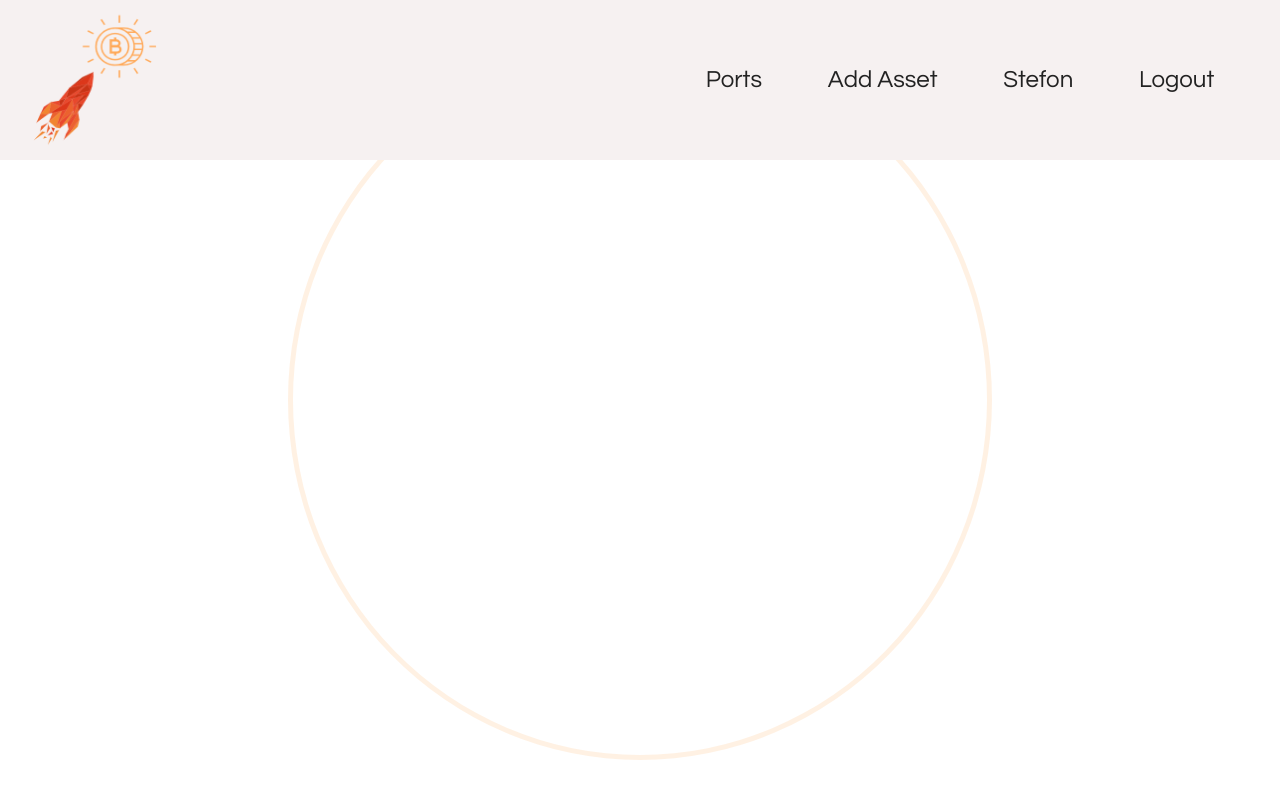
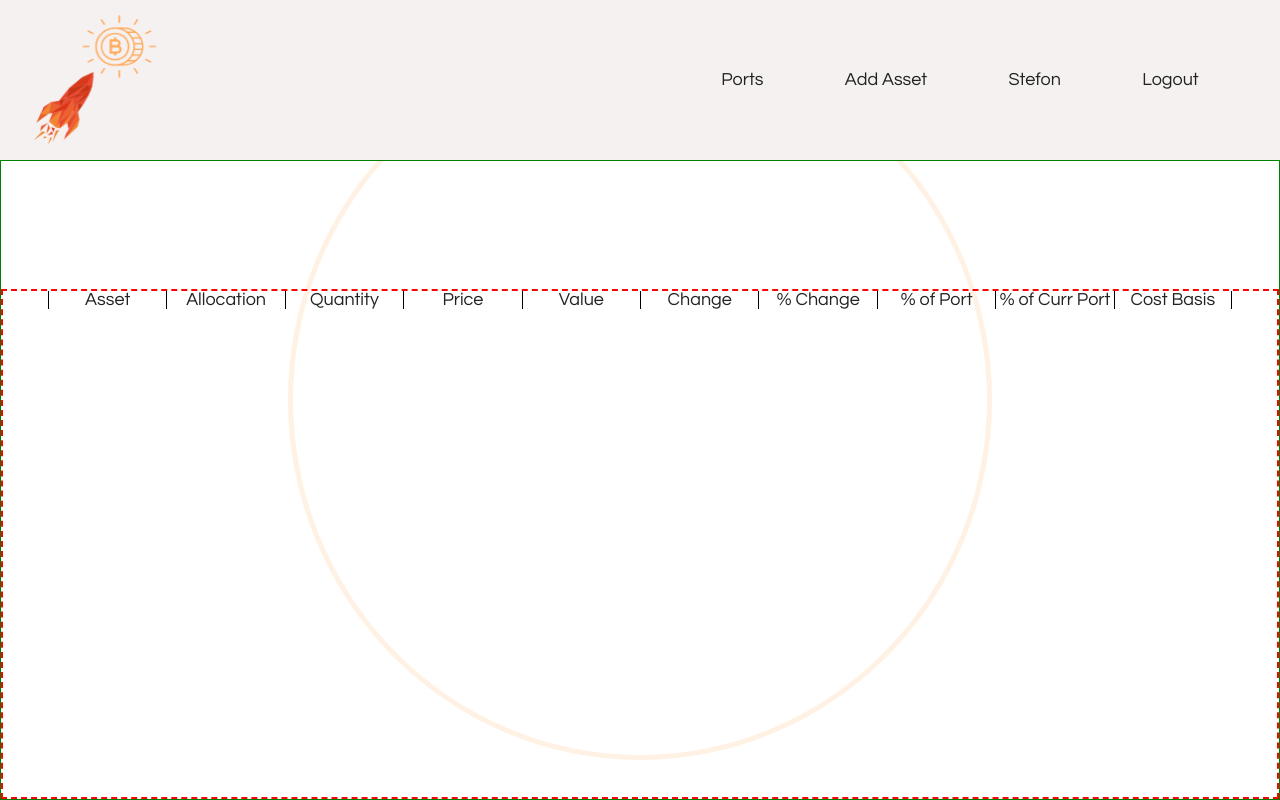
Before and after one commit to StefonSimmons/crypto-ports, a React (Create React App) app in the folder client/: page /portfolios/1 in a window 1280 px wide. Built offline with nearby package versions, Linux system fonts and the light colour scheme; no server answers.

Commit message:
portfolio screen layout and header

```diff
--- a/client/src/components/Main.jsx
+++ b/client/src/components/Main.jsx
@@ -28,7 +28,9 @@ export default function Main() {
       updateModal={updateModal}
     >
       <Route exact path="/" component={Home}/>
-      <Route exact path="/portfolios/:id" component={Port}/>
+      <Route exact path="/portfolios/:id">
+        <Port portfolios={portfolios}/>
+      </Route>
 
       {modal.asset && <AddAsset
         updateModal={updateModal}
--- a/client/src/screens/Port.jsx
+++ b/client/src/screens/Port.jsx
@@ -1,21 +1,49 @@
 import { useEffect, useState } from "react"
-import { getPortfolioAssets } from "../services/assets"
+import { useParams } from "react-router"
+// import { getPortfolioAssets } from "../services/assets"
+import data from './assets.json'
 
-export default function Port() {
+export default function Port({portfolios}) {
   const [assets, setAssets] = useState([])
+  const [portfolio, setPortfolio] = useState('')
+
+  const { id } = useParams()
+
+  useEffect(() => {
+    const port = portfolios.find(port => port.id === parseInt(id))
+    setPortfolio(port?.alias)
+  }, [id])
+
+  useEffect(() => {
+    // const fetchPortfolioAssets = async () => {
+    //   const data = await getPortfolioAssets(1, 2)
+    //   setAssets(data)
+    // }
+    // fetchPortfolioAssets()
+    setAssets(data)
+  }, [])
 
 
-  useEffect(() => {
-    const fetchPortfolioAssets = async () => {
-      const data = await getPortfolioAssets(1, 2)
-      setAssets(data)
-    }
-    // fetchPortfolioAssets()
-  },[])
 
   return (
     <section className="port-screen">
-
+      <div className="port-name-container">
+        <h1>{portfolio}</h1>
+      </div>
+      <div className="port-asset-container">
+        <div className="port-header">
+          <h2>Asset</h2>
+          <h2>Allocation</h2>
+          <h2>Quantity</h2>
+          <h2>Price</h2>
+          <h2>Value</h2>
+          <h2>Change</h2>
+          <h2>% Change</h2>
+          <h2>% of Port</h2>
+          <h2>% of Curr Port</h2>
+          <h2>Cost Basis</h2>
+        </div>
+      </div>
     </section>
   )
 }
--- /dev/null
+++ b/client/src/screens/assets.json
@@ -0,0 +1,59 @@
+[
+  {
+      "id": 1,
+      "symbol": "XRP",
+      "allocation": 494.0,
+      "quantity": 1011.0,
+      "allocation_currency": "USD",
+      "user_id": 1,
+      "created_at": "2021-09-04T19:52:19.415Z",
+      "updated_at": "2021-09-04T19:52:19.415Z",
+      "portfolio_id": 2,
+      "allocation_currency_usd_price": 1,
+      "price": 0.95348007444309,
+      "value": 963.968355261964,
+      "value_change": 469.968355261964,
+      "percent_change": 95.1352945874421,
+      "percent_of_port": 15.66265060240964,
+      "cost_basis": 0.4886251236399604,
+      "percent_of_curr_port": 7.185061457862813
+  },
+  {
+      "id": 2,
+      "symbol": "BTC",
+      "allocation": 2610.0,
+      "quantity": 0.25,
+      "allocation_currency": "USD",
+      "user_id": 1,
+      "created_at": "2021-09-04T19:52:19.422Z",
+      "updated_at": "2021-09-04T19:52:19.422Z",
+      "portfolio_id": 2,
+      "allocation_currency_usd_price": 1,
+      "price": 43689.48196111396,
+      "value": 10922.37049027849,
+      "value_change": 8312.37049027849,
+      "percent_change": 318.4816279800188,
+      "percent_of_port": 82.75206087507927,
+      "cost_basis": 10440.0,
+      "percent_of_curr_port": 81.41128576453248
+  },
+  {
+      "id": 3,
+      "symbol": "ADA",
+      "allocation": 50.0,
+      "quantity": 677.0,
+      "allocation_currency": "USD",
+      "user_id": 1,
+      "created_at": "2021-09-04T19:52:19.430Z",
+      "updated_at": "2021-09-04T19:52:19.430Z",
+      "portfolio_id": 2,
+      "allocation_currency_usd_price": 1,
+      "price": 2.25989159360956,
+      "value": 1529.946608873672,
+      "value_change": 1479.946608873672,
+      "percent_change": 2959.893217747344,
+      "percent_of_port": 1.5852885225110969,
+      "cost_basis": 0.07385524372230429,
+      "percent_of_curr_port": 11.4036527776047
+  }
+]
--- a/client/src/styles/layout/_nav.scss
+++ b/client/src/styles/layout/_nav.scss
@@ -22,7 +22,7 @@ nav {
   }
   .links-lout,
   .links-lin {
-    font-size: 24px;
+    font-size: 18px;
     display: flex;
     justify-content: space-evenly;
   }
--- a/client/src/styles/main.css
+++ b/client/src/styles/main.css
@@ -52,7 +52,7 @@ nav .links-lin {
 
 nav .links-lout,
 nav .links-lin {
-  font-size: 24px;
+  font-size: 18px;
   display: flex;
   justify-content: space-evenly;
 }
@@ -99,6 +99,49 @@ nav .links-lin {
 
 .home-screen .home-content p#track {
   color: #993030;
+}
+
+.port-screen {
+  box-sizing: border-box;
+  height: 80%;
+  border: green 1px solid;
+  display: flex;
+  flex-direction: column;
+  align-items: center;
+}
+
+.port-screen .port-name-container {
+  height: 20%;
+  display: flex;
+  align-items: center;
+}
+
+.port-screen .port-name-container h1 {
+  text-transform: uppercase;
+  font-size: 36px;
+}
+
+.port-screen .port-asset-container {
+  min-height: 80%;
+  box-sizing: border-box;
+  border: red dashed 2px;
+  width: 100%;
+  padding: 0 45px;
+}
+
+.port-screen .port-asset-container .port-header {
+  display: grid;
+  grid-template-columns: repeat(10, 1fr);
+}
+
+.port-screen .port-asset-container .port-header h2 {
+  font-size: 18px;
+  text-align: center;
+  border-left: solid black 1px;
+}
+
+.port-screen .port-asset-container .port-header h2:nth-child(10) {
+  border-right: solid black 1px;
 }
 
 .modal-bg {
--- a/client/src/styles/main.scss
+++ b/client/src/styles/main.scss
@@ -3,7 +3,7 @@
 @import './vars';
 @import './animations';
 @import './layout/nav', './layout/layout';
-@import './screens/home';
+@import './screens/home', './screens/port';
 @import './modals/asset', './modals/ports';
 
 body, #root{
--- /dev/null
+++ b/client/src/styles/screens/_port.scss
@@ -0,0 +1,36 @@
+.port-screen{
+  box-sizing: border-box;
+  height: 80%;
+  border: green 1px solid;
+  display: flex;
+  flex-direction: column;
+  align-items: center;
+  .port-name-container{
+    height: 20%;
+    display: flex;
+    align-items: center;
+    h1{
+      text-transform: uppercase;
+      font-size: 36px;
+    }
+  }
+  .port-asset-container{
+    min-height: 80%;
+    box-sizing: border-box;
+    border: red dashed 2px;
+    width: 100%;
+    padding: 0 45px;
+    .port-header{
+      display: grid;
+      grid-template-columns: repeat(10, 1fr);
+      h2{
+        font-size: 18px;
+        text-align: center;
+        border-left: solid black 1px;
+        &:nth-child(10){
+          border-right: solid black 1px;
+        }
+      }
+    }
+  }
+}
```
Also changed, not shown: 1 other file (tests, documents, lock files or other folders).
